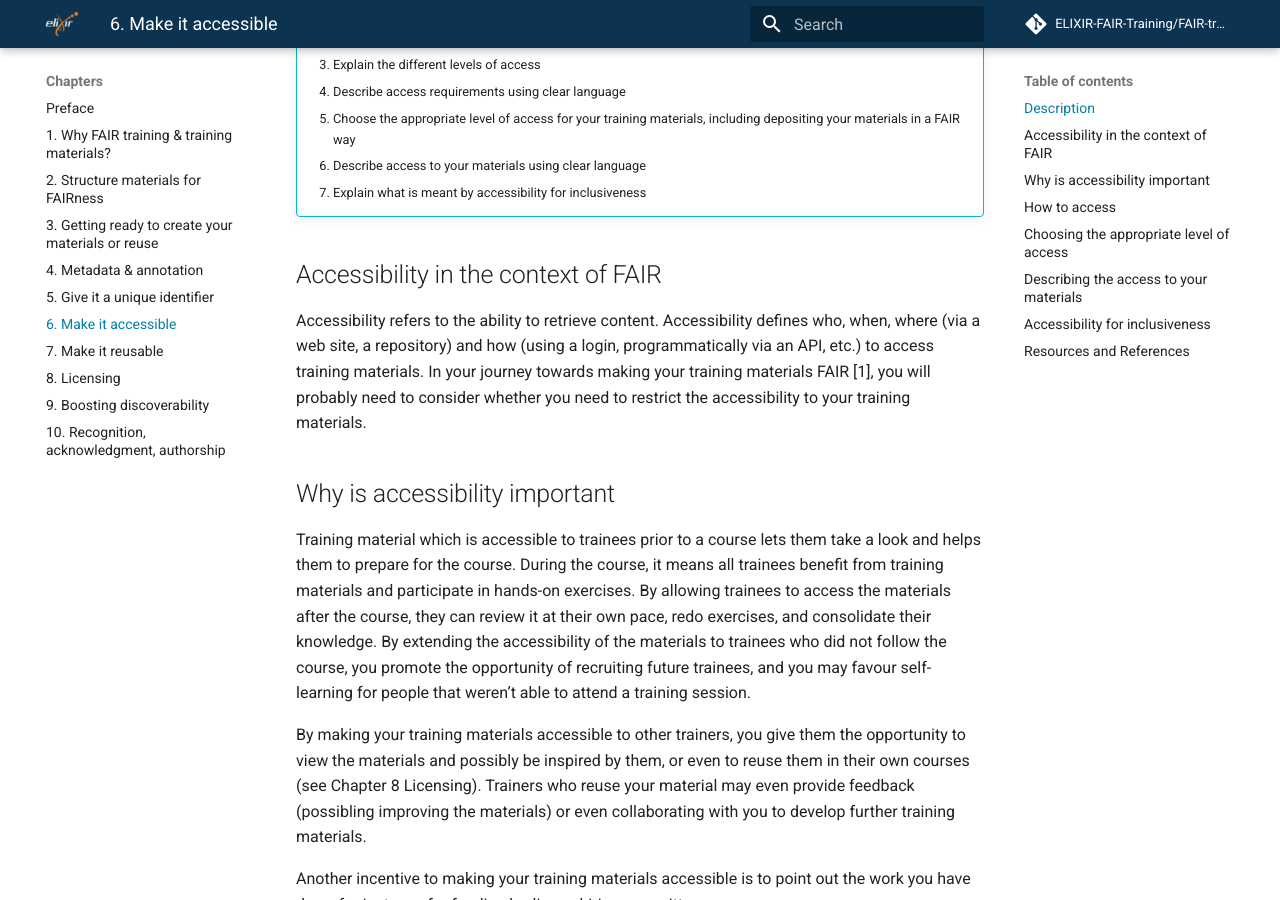
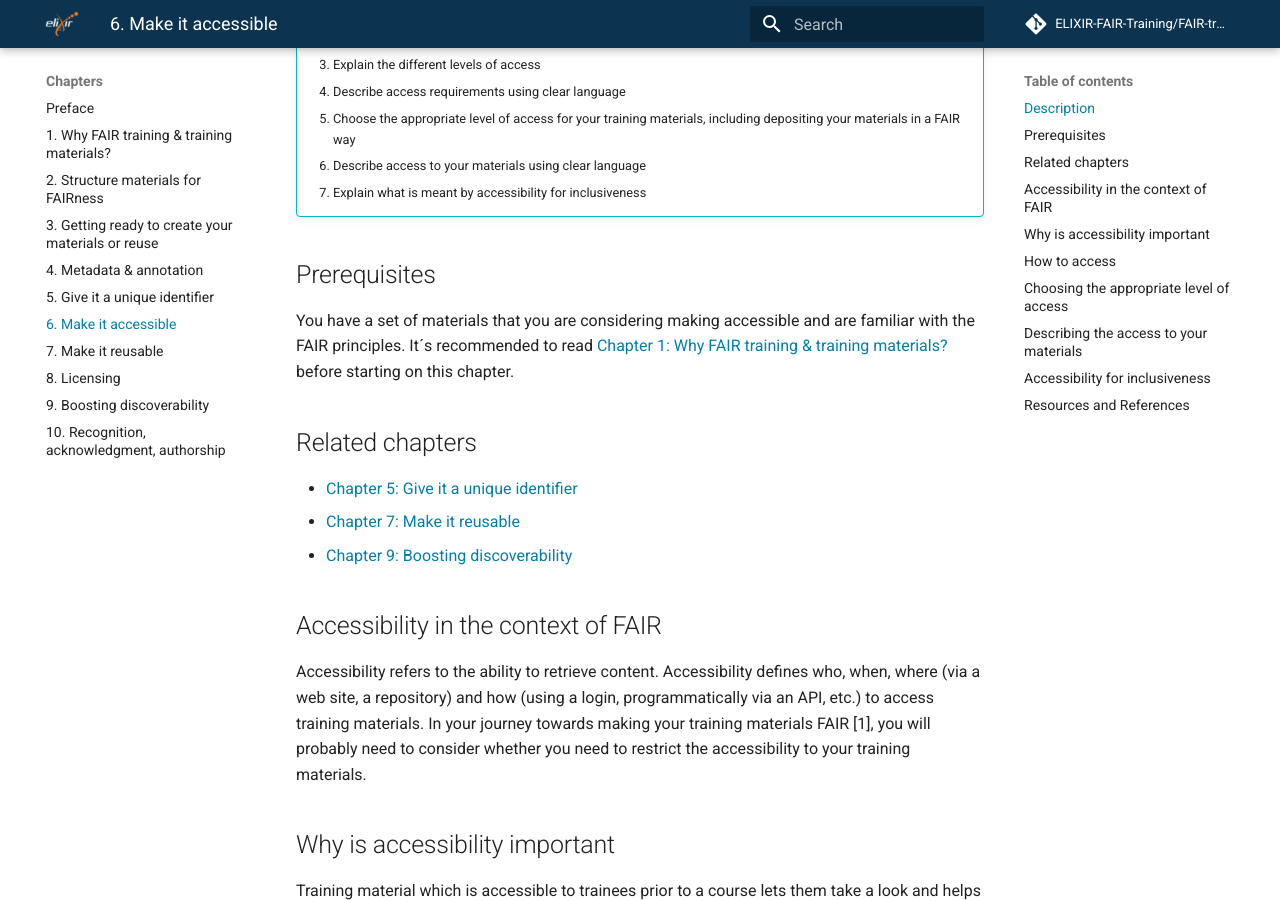
Before and after one commit to elixir-europe-training/ELIXIR-TrP-FAIR-training-handbook, an MkDocs documentation site: the page built from docs/chapters/chapter_06.md, in a window 1280 px wide and 900 px high, scrolled down 824 px. Built offline with MkDocs 1.6.1 and Material for MkDocs 9.7.7, drawn with Linux system fonts in a browser that asks for light colours; comment, search, counter and statistics services are not loaded.

Commit message:
Update chapter_06.md

```diff
--- a/docs/chapters/chapter_06.md
+++ b/docs/chapters/chapter_06.md
@@ -30,6 +30,16 @@ This chapter explains how to make your training materials accessible, decide on
     5. Choose the appropriate level of access for your training materials, including depositing your materials in a FAIR way
     6. Describe access to your materials using clear language
     7. Explain what is meant by accessibility for inclusiveness
+
+## Prerequisites
+
+You have a set of materials that you are considering making accessible and are familiar with the FAIR principles. It´s recommended to read [Chapter 1: Why FAIR training & training materials?](chapter_01.md) before starting on this chapter.
+
+## Related chapters
+
+* [Chapter 5: Give it a unique identifier](https://elixir-fair-training.github.io/FAIR-training-handbook/chapters/chapter_05/)
+* [Chapter 7: Make it reusable](https://elixir-fair-training.github.io/FAIR-training-handbook/chapters/chapter_07/)
+* [Chapter 9: Boosting discoverability](https://elixir-fair-training.github.io/FAIR-training-handbook/chapters/chapter_09/)
 
 ## Accessibility in the context of FAIR
 
```
